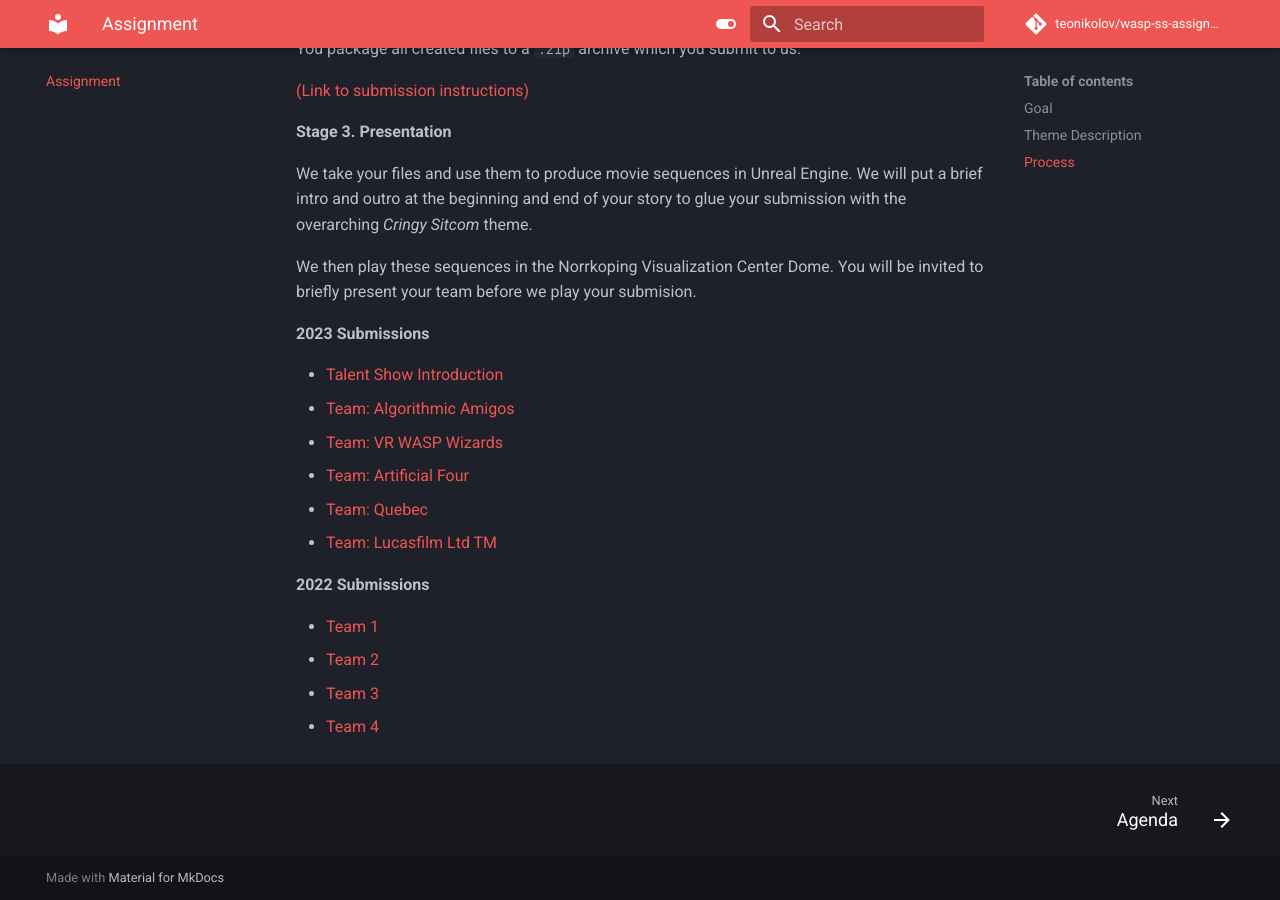
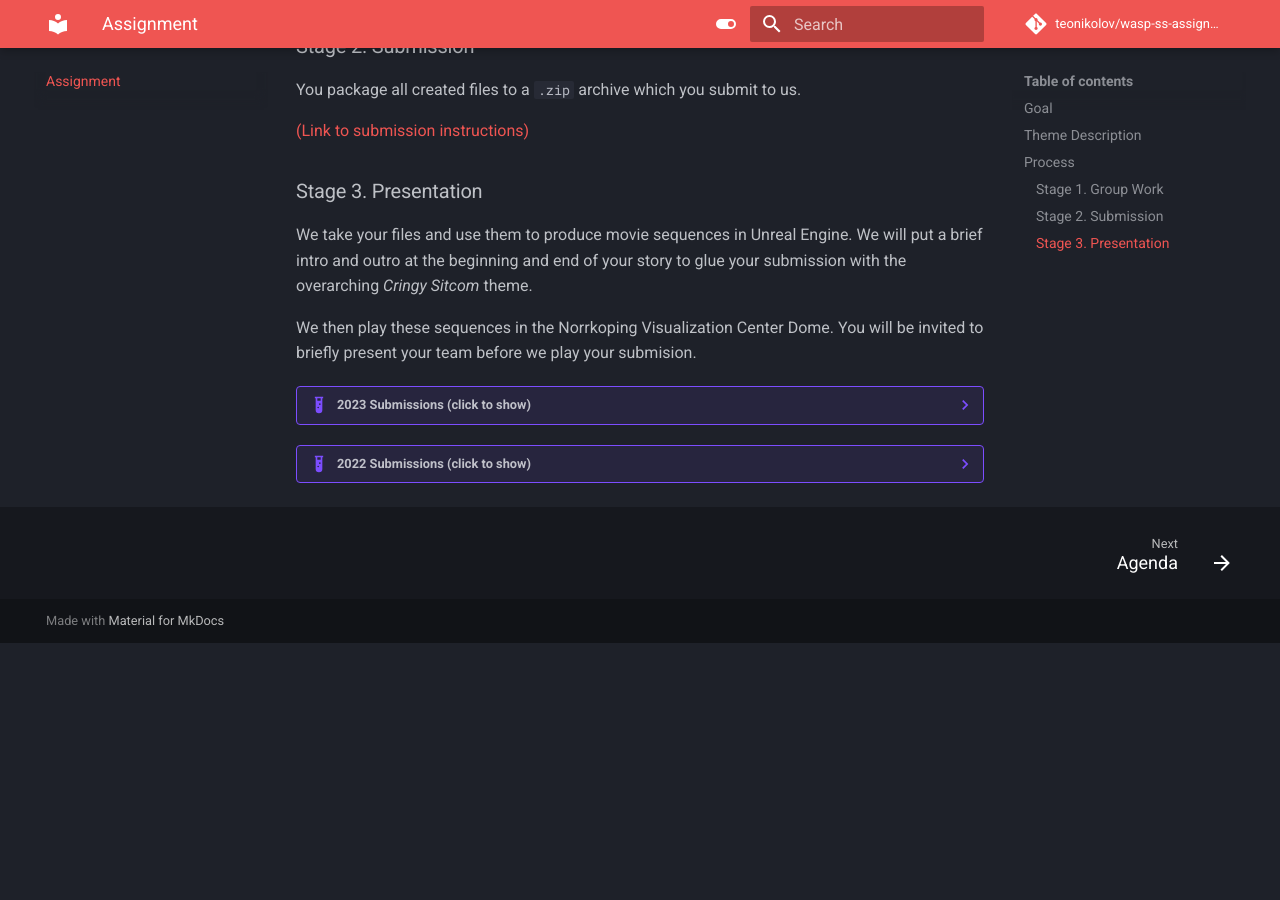
Before and after one commit to TeoNikolov/wasp-ss-assignment, an MkDocs documentation site: the page built from docs/index.md, in a window 1280 px wide and 900 px high, scrolled down 1495 px. Built offline with MkDocs 1.6.1 and Material for MkDocs 9.7.7, drawn with Linux system fonts in a browser that asks for light colours; comment, search, counter and statistics services are not loaded; after the commit the page ends 2138 px from its top, so only the background shows below that.

Commit message:
Update index.md

```diff
--- a/docs/index.md
+++ b/docs/index.md
@@ -13,7 +13,7 @@ This year's theme, **"Cringy Sitcom"**, invites you to create awkward and exagge
 
 The assignment is split in three stages:
 
-**Stage 1. Group Work**
+### Stage 1. Group Work
 
 You work with your team to create text, audio, and animation files for your story.
 
@@ -23,30 +23,30 @@ You work with your team to create text, audio, and animation files for your stor
 
 [(Link to tutorial)](./tutorial.md)
 
-**Stage 2. Submission**
+### Stage 2. Submission
 
 You package all created files to a `.zip` archive which you submit to us.
 
 [(Link to submission instructions)](./submission.md)
 
-**Stage 3. Presentation**
+### Stage 3. Presentation
 
 We take your files and use them to produce movie sequences in Unreal Engine. We will put a brief intro and outro at the beginning and end of your story to glue your submission with the overarching *Cringy Sitcom* theme.
 
 We then play these sequences in the Norrkoping Visualization Center Dome. You will be invited to briefly present your team before we play your submision.
 
-**2023 Submissions**
+??? example "2023 Submissions (click to show)"
 
-- [Talent Show Introduction](https://youtube.com/watch?v=GivcAqaoIQ4)
-- [Team: Algorithmic Amigos](https://youtube.com/watch?v=RyWqAy3Yidk)
-- [Team: VR WASP Wizards](https://youtube.com/watch?v=CeGuwhIivNY&t=16s)
-- [Team: Artificial Four](https://youtube.com/watch?v=Obdmat3U7s0)
-- [Team: Quebec](https://youtube.com/watch?v=dor8EfV6TeI&t=111s)
-- [Team: Lucasfilm Ltd TM](https://youtube.com/watch?v=TppQ7tklMCQ)
+    - [Talent Show Introduction](https://youtube.com/watch?v=GivcAqaoIQ4)
+    - [Team: Algorithmic Amigos](https://youtube.com/watch?v=RyWqAy3Yidk)
+    - [Team: VR WASP Wizards](https://youtube.com/watch?v=CeGuwhIivNY&t=16s)
+    - [Team: Artificial Four](https://youtube.com/watch?v=Obdmat3U7s0)
+    - [Team: Quebec](https://youtube.com/watch?v=dor8EfV6TeI&t=111s)
+    - [Team: Lucasfilm Ltd TM](https://youtube.com/watch?v=TppQ7tklMCQ)
 
-**2022 Submissions**
+??? example "2022 Submissions (click to show)"
 
-- [Team 1](https://www.youtube.com/watch?v=IyaEcUJp6G8)
-- [Team 2](https://www.youtube.com/watch?v=OJMNvtoPsfk)
-- [Team 3](https://www.youtube.com/watch?v=3mwK3OCXH9k)
-- [Team 4](https://www.youtube.com/watch?v=h8z85fxWz10)
+    - [Team 1](https://www.youtube.com/watch?v=IyaEcUJp6G8)
+    - [Team 2](https://www.youtube.com/watch?v=OJMNvtoPsfk)
+    - [Team 3](https://www.youtube.com/watch?v=3mwK3OCXH9k)
+    - [Team 4](https://www.youtube.com/watch?v=h8z85fxWz10)
```
